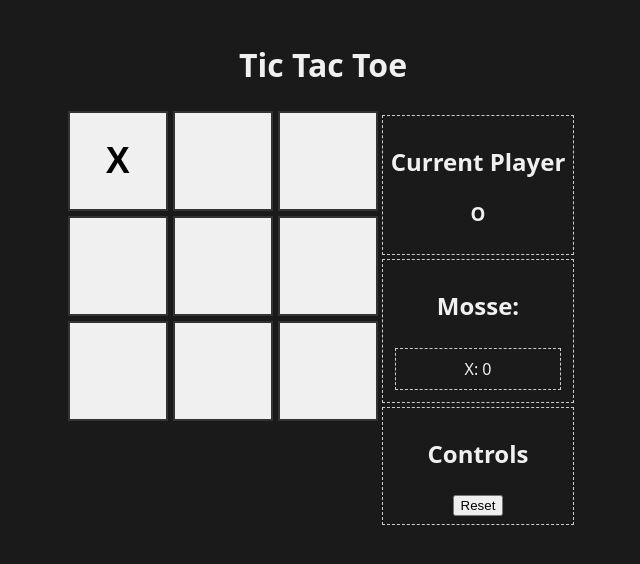
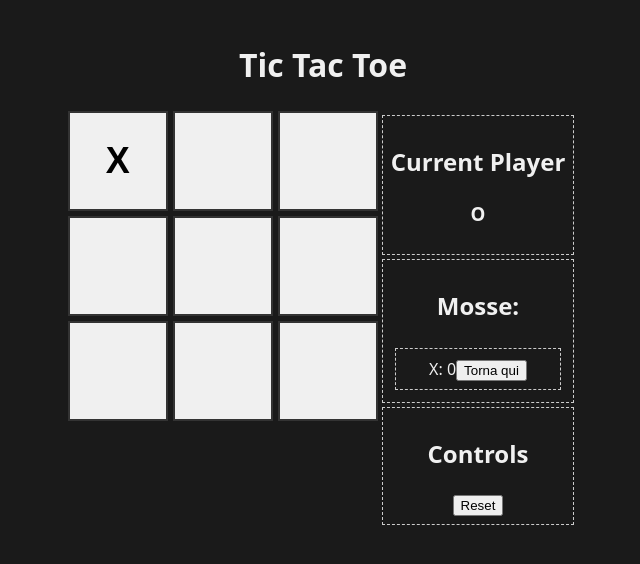
Before and after one commit to gdradi/olivetti-react-2026, a React (Vite) app: page / in a window 1280 px wide. Both pictures are taken after a click on the button 434 px from the left and 160 px from the top of the page. Shown: the top 564 px of the page, without its empty margins (317-957 px from the left). Built offline with nearby package versions, Linux system fonts and the light colour scheme.

Commit message:
Lezione 5 - mattina - tic tac toe

```diff
--- a/src/tictactoe.tsx
+++ b/src/tictactoe.tsx
@@ -13,10 +13,10 @@ import { useEffect, useState } from "react";
 
 type Board = Array<string | null>;
 
-type PlayerMove = {
+interface PlayerMove {
   player: string;
   cellIndex: number;
-};
+}
 
 export function TicTacToe() {
   /**
@@ -47,9 +47,20 @@ export function TicTacToe() {
   //#region Variabili di appoggio e informazioni derivate
 
   // La funzione restituisce l'array di celle vincitrici, o null se non c'è un vincitore
-  const winningCells = checkWinner(board);
+  const winningCells = checkWinner(board); // ad esempio [0,4,8]
+
   // Per capire chi ha vinto, guardo cosa c'è in una qualsiasi delle celle vincitrici
+
+  //                                                  indice 1a cella vincitrice (es: 0)
+  //                                                          |
   const winner = winningCells == null ? null : board[winningCells[0]!];
+  //                                            ----------------------
+  //                                                    |
+  //                                               valore della prima cella vincitrice
+  console.log("board", board);
+  console.log("winning cells", winningCells);
+  console.log("winner", winner);
+  console.log("moves", moves);
 
   //#endregion
 
@@ -69,6 +80,21 @@ export function TicTacToe() {
     setBoard([null, null, null, null, null, null, null, null, null]);
     setCurrentPlayer("X");
     setMoves([]);
+  }
+
+  function goToMove(moveIndex: number) {
+    const newBoard: Board = [null, null, null, null, null, null, null, null, null];
+    for (let i = 0; i <= moveIndex; i++) {
+      const move = moves[i]!;
+      newBoard[move.cellIndex] = move.player;
+    }
+    setBoard(newBoard);
+    // Calcolo nuovo giocatore
+    const lastMove = moves[moveIndex]!;
+    setCurrentPlayer(lastMove.player === "X" ? "O" : "X");
+    // Calcolo nuova lista di mosse
+    const newMoves = moves.slice(0, moveIndex + 1);
+    setMoves(newMoves);
   }
 
   return (
@@ -93,8 +119,11 @@ export function TicTacToe() {
                 const newBoard = [...board];
                 newBoard[index] = currentPlayer;
                 setBoard(newBoard);
-                setMoves([...moves, { player: currentPlayer, cellIndex: index }]);
                 setCurrentPlayer(currentPlayer === "X" ? "O" : "X");
+
+                const newMove: PlayerMove = { player: currentPlayer, cellIndex: index };
+                const newMoves = moves.concat(newMove);
+                setMoves(newMoves);
               }}
             />
           ))}
@@ -103,7 +132,7 @@ export function TicTacToe() {
         <div>
           {winner && <Winner winner={winner} />}
           <CurrentPlayer currentPlayer={currentPlayer} />
-          <MoveList moves={moves} />
+          <MoveList moves={moves} goToMove={goToMove} />
           <Controls reset={reset} />
         </div>
       </div>
@@ -124,6 +153,9 @@ interface CellProps {
 
 function Cell(props: CellProps) {
   const { cell, onClick, disabled, isWinningCell } = props;
+
+  console.log("Cell", { cell, disabled, isWinningCell });
+
   return (
     <button
       // key={index}
@@ -215,23 +247,26 @@ function CurrentPlayer(props: CurrentPlayerProps) {
 interface MoveProps {
   readonly player: string;
   readonly cellIndex: number;
+  readonly onClick: () => void;
 }
 
 function Move(props: MoveProps) {
-  const { player, cellIndex } = props;
+  const { player, cellIndex, onClick } = props;
   return (
     <div className="box">
       {player}: {cellIndex}
+      <button onClick={onClick}>Torna qui</button>
     </div>
   );
 }
 
 interface MoveListProps {
   readonly moves: PlayerMove[];
+  readonly goToMove: (moveIndex: number) => void;
 }
 
 function MoveList(props: MoveListProps) {
-  const { moves } = props;
+  const { moves, goToMove } = props;
 
   return (
     <div className="box">
@@ -240,7 +275,17 @@ function MoveList(props: MoveListProps) {
         {moves.length === 0 ? (
           <p style={{ color: "#999" }}>Nessuna</p>
         ) : (
-          moves.map((move, index) => <Move key={index} player={move.player} cellIndex={move.cellIndex} />)
+          moves.map((move, index) => (
+            <Move
+              key={index}
+              player={move.player}
+              cellIndex={move.cellIndex}
+              onClick={() => {
+                console.log("Ho premuto sulla mossa", { index, move });
+                goToMove(index);
+              }}
+            />
+          ))
         )}
       </div>
     </div>
```
